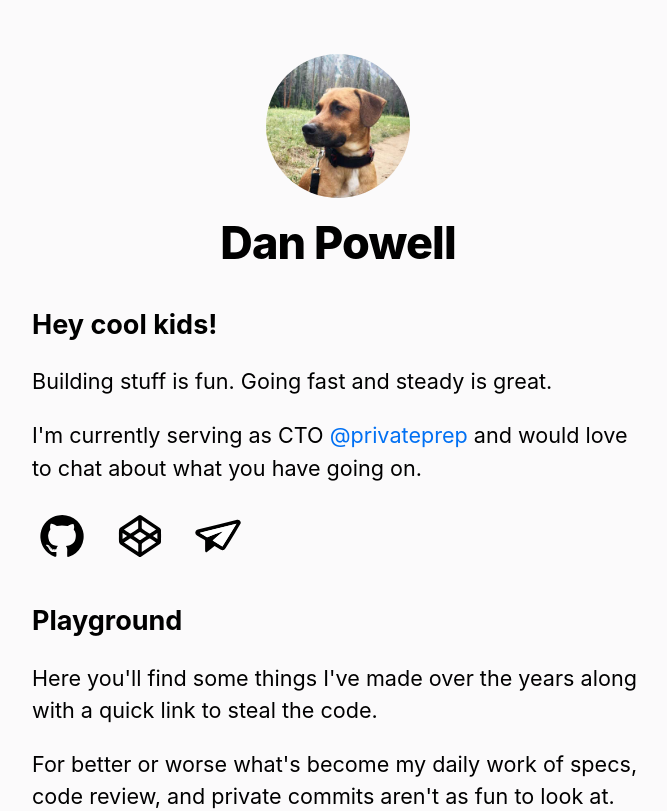
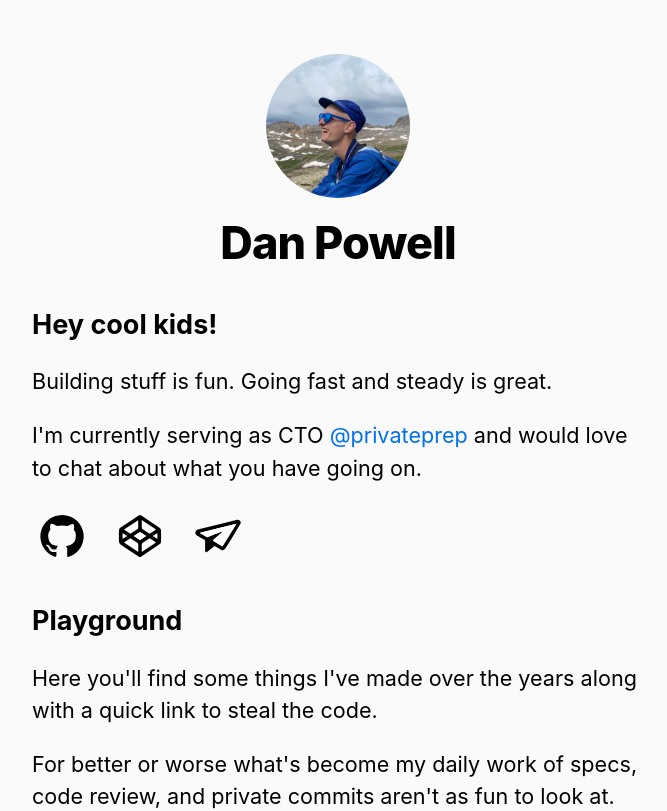
Before and after one commit to danielpowell4/blog, a Next.js app: page / in a window 1280 px wide. Shown: the top 811 px of the page, without its empty margins (302-969 px from the left). Built offline with nearby package versions, Linux system fonts and the light colour scheme.

Commit message:
Adds prof pic

```diff
--- a/components/layout.js
+++ b/components/layout.js
@@ -29,7 +29,7 @@ export default function Layout({ children, home }) {
           {home ? (
             <>
               <img
-                src="/images/profile.jpg"
+                src="/images/profile.png"
                 className={`${styles.headerHomeImage} ${utilStyles.borderCircle}`}
                 alt={name}
               />
@@ -40,7 +40,7 @@ export default function Layout({ children, home }) {
               <Link href="/">
                 <a>
                   <img
-                    src="/images/profile.jpg"
+                    src="/images/profile.png"
                     className={`${styles.headerImage} ${utilStyles.borderCircle}`}
                     alt={name}
                   />
```
Also changed, not shown: public/images/profile.png (added).
